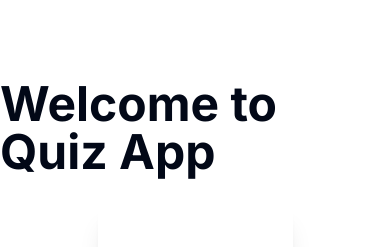
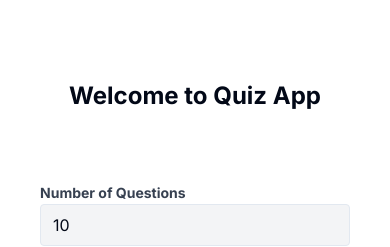
Before and after one commit to AndriiSalohub/quiz-app, a Next.js app: page / in a window 390 px wide. Shown: the top 247 px of the page. Built offline with nearby package versions, Linux system fonts and the light colour scheme; no server answers.

Commit message:
made all components adaptive

```diff
--- a/app/layout.tsx
+++ b/app/layout.tsx
@@ -1,8 +1,8 @@
 import ReduxProvide from "@/redux/provider";
+import "@/styles/globals.css";
+import "@/styles/reset.css";
 import type { Metadata } from "next";
 import { Inter } from "next/font/google";
-import "./globals.css";
-import "./reset.css";
 
 const inter = Inter({ subsets: ["latin"] });
 
--- a/app/page.tsx
+++ b/app/page.tsx
@@ -7,7 +7,7 @@ const Home = () => {
     return (
         <main className="flex flex-col justify-center items-center my-20">
             <Heading />
-            <section className="my-2 rounded-lg shadow-xl w-[50%] bg-white p-10">
+            <section className="my-2 rounded-lg shadow-xl lg:w-[50%] bg-white p-10 sm:w-[65%]">
                 <QuestionNumberInput />
                 <DropDownOptions />
                 <StartQuizBtn />
--- a/components/Heading.tsx
+++ b/components/Heading.tsx
@@ -1,5 +1,9 @@
 function Heading() {
-    return <h1 className="text-5xl font-bold mb-5">Welcome to Quiz App</h1>;
+    return (
+        <h1 className="sm:text-3xl md:text-5xl font-bold mb-5 text-2xl">
+            Welcome to Quiz App
+        </h1>
+    );
 }
 
 export default Heading;
```
Also changed, not shown: tailwind.config.ts (+9 -9 lines), styles/globals.css (renamed from app/globals.css), styles/reset.css (renamed from app/reset.css).
